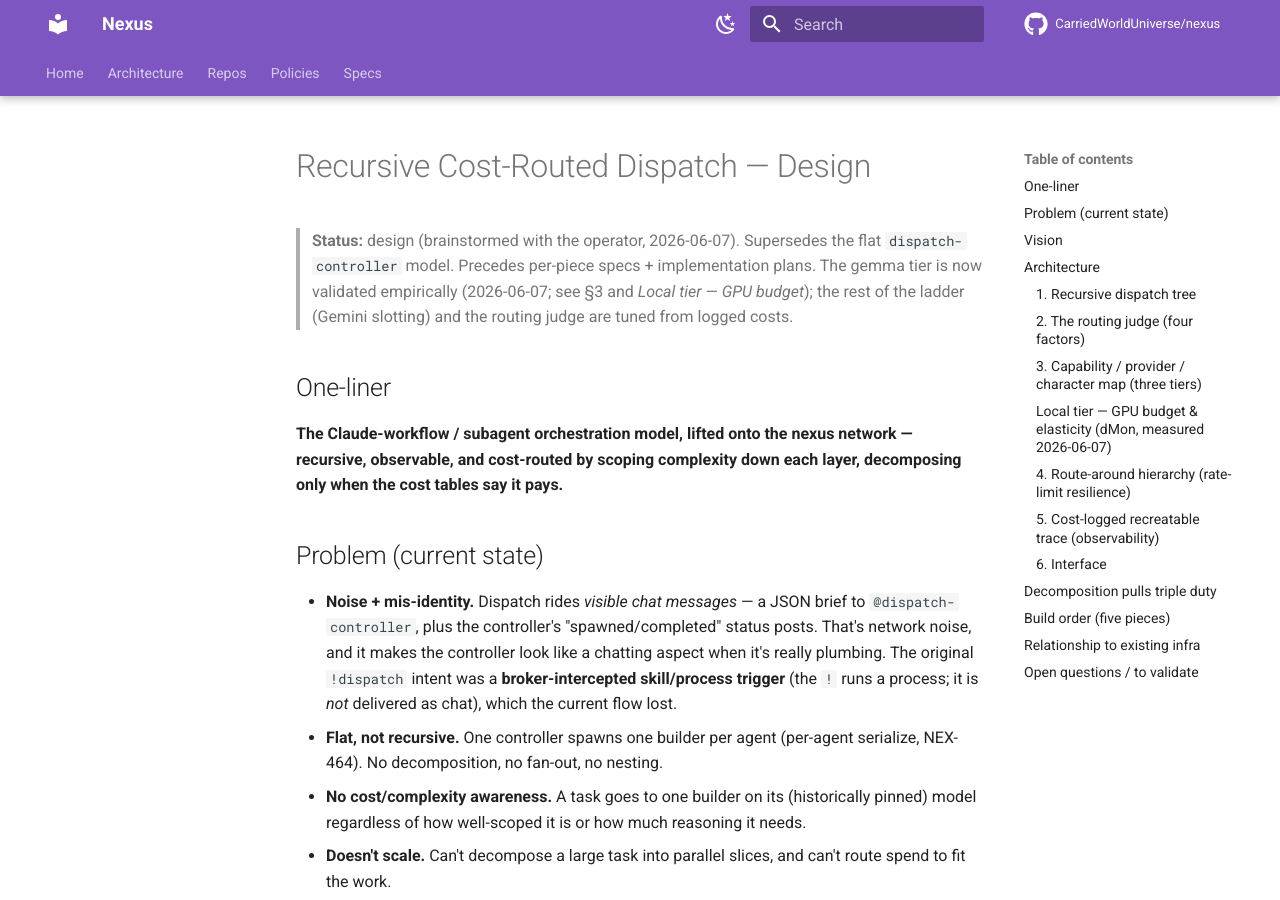
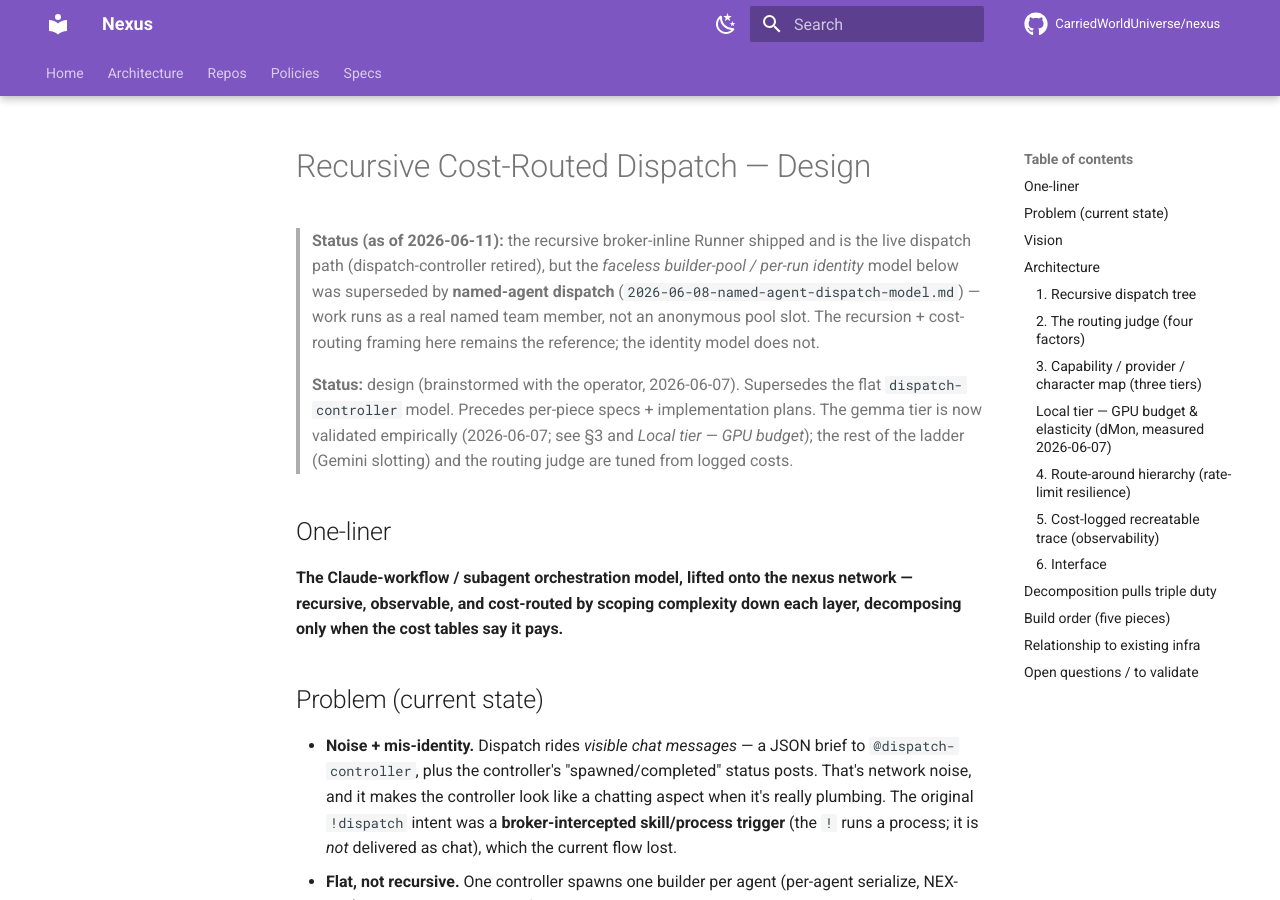
Before and after one commit to CarriedWorldUniverse/nexus, an MkDocs documentation site: the page built from docs/2026-06-07-recursive-dispatch-routing-design.md, in a window 1280 px wide and 900 px high. Built offline with MkDocs 1.6.1 and Material for MkDocs 9.7.7, drawn with Linux system fonts in a browser that asks for light colours; comment, search, counter and statistics services are not loaded.

Commit message:
docs: current-state headers on superseded architecture specs
Add a short italic status note under the title of six dated specs whose
point-in-time model could mislead a standalone reader. Bodies untouched —
these remain historical records. Headers point at the current truth
(named-agent dispatch, broker-inline Runner, herald-rooted bootstrap, README).

Co-Authored-By: Claude Fable 5 <noreply@anthropic.com>

```diff
--- a/docs/2026-06-07-recursive-dispatch-routing-design.md
+++ b/docs/2026-06-07-recursive-dispatch-routing-design.md
@@ -1,4 +1,6 @@
 # Recursive Cost-Routed Dispatch — Design
+
+> **Status (as of 2026-06-11):** the recursive broker-inline Runner shipped and is the live dispatch path (dispatch-controller retired), but the *faceless builder-pool / per-run identity* model below was superseded by **named-agent dispatch** (`2026-06-08-named-agent-dispatch-model.md`) — work runs as a real named team member, not an anonymous pool slot. The recursion + cost-routing framing here remains the reference; the identity model does not.
 
 > **Status:** design (brainstormed with the operator, 2026-06-07). Supersedes the flat `dispatch-controller` model. Precedes per-piece specs + implementation plans. The gemma tier is now validated empirically (2026-06-07; see §3 and *Local tier — GPU budget*); the rest of the ladder (Gemini slotting) and the routing judge are tuned from logged costs.
 
```
Also changed, not shown: docs/2026-06-07-recursive-dispatch-mechanism-plan.md (+2 -0 lines), docs/archive/2026-04-22-nexus-registration-spec.md (+2 -0 lines), docs/archive/2026-04-30-hand-dispatch-v0_1.md (+2 -0 lines), docs/archive/2026-06-05-k3s-work-dispatch-design.md (+2 -0 lines), docs/archive/2026-06-06-m3-dispatch-controller-design.md (+2 -0 lines).
